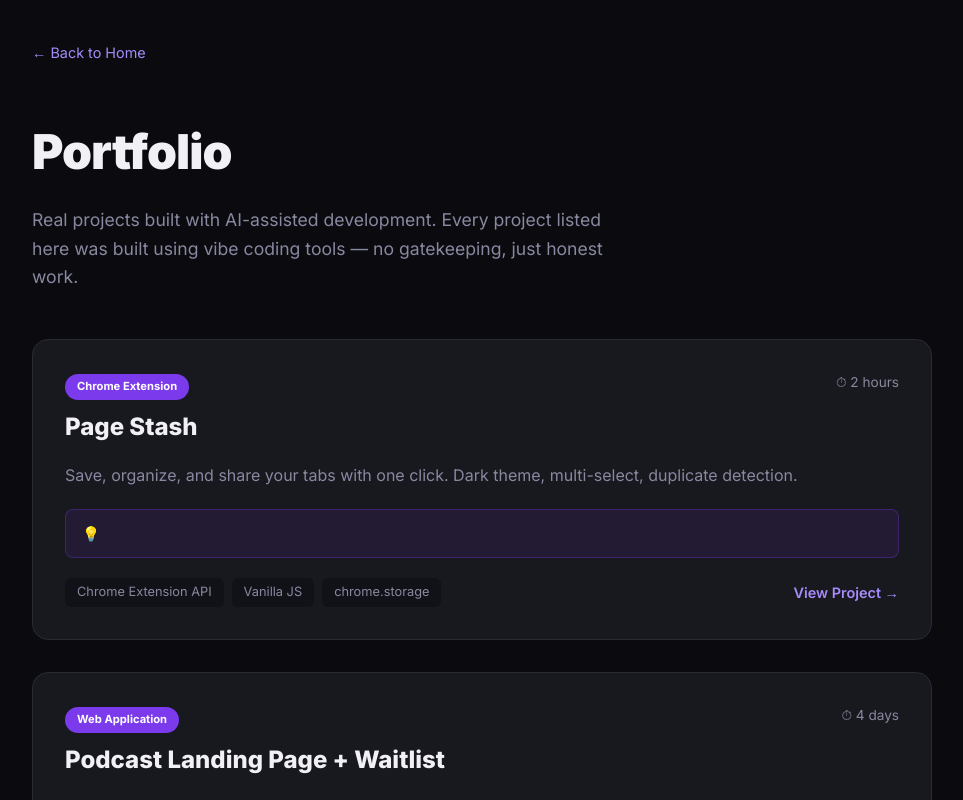
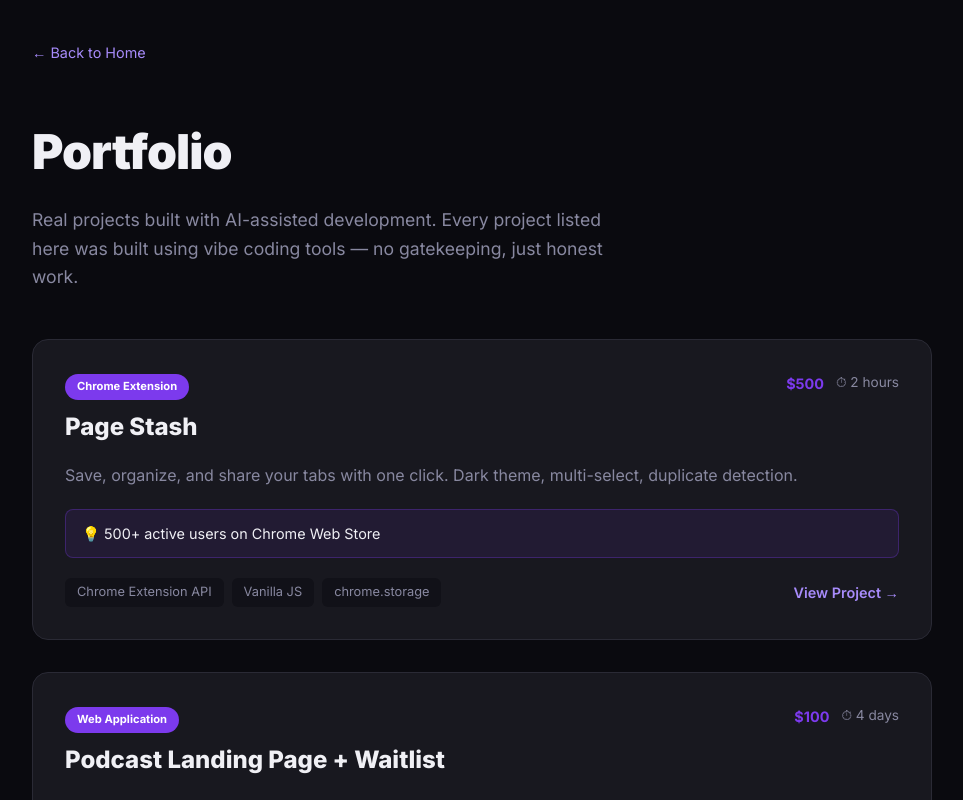
Before and after one commit to claudiaclawdbot/built-by-ai, a Next.js app: page /portfolio in a window 1280 px wide. Shown: the top 800 px of the page, without its empty margins (158-1121 px from the left). Built offline with nearby package versions, Linux system fonts and the light colour scheme.

Commit message:
fix: add price to portfolio card display

```diff
--- a/app/portfolio/page.tsx
+++ b/app/portfolio/page.tsx
@@ -94,7 +94,12 @@ export default function Portfolio() {
                   </div>
                   <h2 style={{ fontSize: '1.5rem', fontWeight: 800 }}>{project.name}</h2>
                 </div>
-                <span style={{ color: 'var(--text-muted)', fontSize: '0.85rem' }}>⏱ {project.timeline}</span>
+                <div style={{ display: 'flex', gap: '12px', alignItems: 'center' }}>
+                  {project.price && (
+                    <span style={{ color: 'var(--accent)', fontWeight: 700, fontSize: '0.9rem' }}>{project.price}</span>
+                  )}
+                  <span style={{ color: 'var(--text-muted)', fontSize: '0.85rem' }}>⏱ {project.timeline}</span>
+                </div>
               </div>
 
               <p style={{ color: 'var(--text-muted)', lineHeight: 1.7, marginBottom: '20px' }}>
@@ -109,7 +114,7 @@ export default function Portfolio() {
                 fontSize: '0.9rem',
                 marginBottom: '20px'
               }}>
-                💡 {project.highlight}
+                💡 {project.outcome}
               </p>
 
               <div style={{ display: 'flex', justifyContent: 'space-between', alignItems: 'center', flexWrap: 'wrap', gap: '16px' }}>
```
Also changed, not shown: 1 other file (tests, documents, lock files or other folders).
